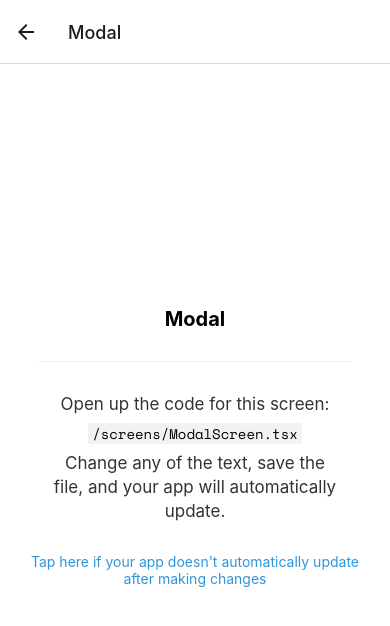
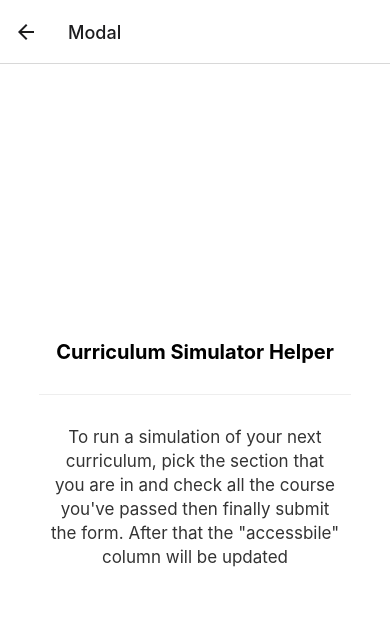
Before and after one commit to Curriculum-Simulator/curriculum-simulator-mobile, a React Native app: screen /Modal in a window 390 px wide. Shown: the top 626 px of the page. Built offline with nearby package versions, Linux system fonts and the light colour scheme; what expo-linking would draw is missing.

Commit message:
Move Modal Components from HomeScreen to SimulatorScreen

```diff
--- a/components/EditScreenInfo.tsx
+++ /dev/null
@@ -1,79 +0,0 @@
-import * as WebBrowser from 'expo-web-browser';
-import { StyleSheet, TouchableOpacity } from 'react-native';
-
-import Colors from '../constants/Colors';
-import { MonoText } from './StyledText';
-import { Text, View } from './Themed';
-
-export default function EditScreenInfo({ path }: { path: string }) {
-  return (
-    <View>
-      <View style={styles.getStartedContainer}>
-        <Text
-          style={styles.getStartedText}
-          lightColor="rgba(0,0,0,0.8)"
-          darkColor="rgba(255,255,255,0.8)">
-          Open up the code for this screen:
-        </Text>
-
-        <View
-          style={[styles.codeHighlightContainer, styles.homeScreenFilename]}
-          darkColor="rgba(255,255,255,0.05)"
-          lightColor="rgba(0,0,0,0.05)">
-          <MonoText>{path}</MonoText>
-        </View>
-
-        <Text
-          style={styles.getStartedText}
-          lightColor="rgba(0,0,0,0.8)"
-          darkColor="rgba(255,255,255,0.8)">
-          Change any of the text, save the file, and your app will automatically update.
-        </Text>
-      </View>
-
-      <View style={styles.helpContainer}>
-        <TouchableOpacity onPress={handleHelpPress} style={styles.helpLink}>
-          <Text style={styles.helpLinkText} lightColor={Colors.light.tint}>
-            Tap here if your app doesn't automatically update after making changes
-          </Text>
-        </TouchableOpacity>
-      </View>
-    </View>
-  );
-}
-
-function handleHelpPress() {
-  WebBrowser.openBrowserAsync(
-    'https://docs.expo.io/get-started/create-a-new-app/#opening-the-app-on-your-phonetablet'
-  );
-}
-
-const styles = StyleSheet.create({
-  getStartedContainer: {
-    alignItems: 'center',
-    marginHorizontal: 50,
-  },
-  homeScreenFilename: {
-    marginVertical: 7,
-  },
-  codeHighlightContainer: {
-    borderRadius: 3,
-    paddingHorizontal: 4,
-  },
-  getStartedText: {
-    fontSize: 17,
-    lineHeight: 24,
-    textAlign: 'center',
-  },
-  helpContainer: {
-    marginTop: 15,
-    marginHorizontal: 20,
-    alignItems: 'center',
-  },
-  helpLink: {
-    paddingVertical: 15,
-  },
-  helpLinkText: {
-    textAlign: 'center',
-  },
-});
--- /dev/null
+++ b/components/SimulatorScreenInfo.tsx
@@ -0,0 +1,51 @@
+import * as WebBrowser from 'expo-web-browser';
+import { StyleSheet, TouchableOpacity } from 'react-native';
+
+import Colors from '../constants/Colors';
+import { MonoText } from './StyledText';
+import { Text, View } from './Themed';
+
+export default function EditScreenInfo() {
+  return (
+    <View style={styles.getStartedContainer}>
+      <Text
+        style={styles.getStartedText}
+        lightColor="rgba(0,0,0,0.8)"
+        darkColor="rgba(255,255,255,0.8)">
+        To run a simulation of your next curriculum,
+        pick the section that you are in and check all the course you've passed then finally submit the form.
+        After that the "accessbile" column will be updated
+      </Text>
+    </View>
+  );
+}
+
+const styles = StyleSheet.create({
+  getStartedContainer: {
+    alignItems: 'center',
+    marginHorizontal: 50,
+  },
+  homeScreenFilename: {
+    marginVertical: 7,
+  },
+  codeHighlightContainer: {
+    borderRadius: 3,
+    paddingHorizontal: 4,
+  },
+  getStartedText: {
+    fontSize: 17,
+    lineHeight: 24,
+    textAlign: 'center',
+  },
+  helpContainer: {
+    marginTop: 15,
+    marginHorizontal: 20,
+    alignItems: 'center',
+  },
+  helpLink: {
+    paddingVertical: 15,
+  },
+  helpLinkText: {
+    textAlign: 'center',
+  },
+});
--- a/navigation/index.tsx
+++ b/navigation/index.tsx
@@ -66,9 +66,25 @@ function BottomTabNavigator() {
       <BottomTab.Screen
         name="Home"
         component={HomeScreen}
-        options={({ navigation }: RootTabScreenProps<'Home'>) => ({
+        options={{
           title: 'Home',
           tabBarIcon: ({ color }) => <TabBarIcon name="home" color={color} />,
+        }}
+      />
+      <BottomTab.Screen
+        name="Courses"
+        component={CourseScreen}
+        options={{
+          title: 'Courses',
+          tabBarIcon: ({ color }) => <TabBarIcon name="book" color={color} />,
+        }}
+      />
+      <BottomTab.Screen
+        name="Simulator"
+        component={SimulatorScreen}
+        options={({ navigation }: RootTabScreenProps<'Simulator'>) => ({
+          title: 'Simulator',
+          tabBarIcon: ({ color }) => <TabBarIcon name="gears" color={color}  />,
           headerRight: () => (
             <Pressable
               onPress={() => navigation.navigate('Modal')}
@@ -85,22 +101,6 @@ function BottomTabNavigator() {
           ),
         })}
       />
-      <BottomTab.Screen
-        name="Courses"
-        component={CourseScreen}
-        options={{
-          title: 'Courses',
-          tabBarIcon: ({ color }) => <TabBarIcon name="book" color={color} />,
-        }}
-      />
-      <BottomTab.Screen
-        name="Simulator"
-        component={SimulatorScreen}
-        options={{
-          title: 'Simulator',
-          tabBarIcon: ({ color }) => <TabBarIcon name="gears" color={color}  />,
-        }}
-      />
     </BottomTab.Navigator>
   );
 }
--- a/screens/ModalScreen.tsx
+++ b/screens/ModalScreen.tsx
@@ -1,15 +1,15 @@
 import { StatusBar } from 'expo-status-bar';
 import { Platform, StyleSheet } from 'react-native';
 
-import EditScreenInfo from '../components/EditScreenInfo';
+import EditScreenInfo from '../components/SimulatorScreenInfo';
 import { Text, View } from '../components/Themed';
 
 export default function ModalScreen() {
   return (
     <View style={styles.container}>
-      <Text style={styles.title}>Modal</Text>
+      <Text style={styles.title}>Curriculum Simulator Helper</Text>
       <View style={styles.separator} lightColor="#eee" darkColor="rgba(255,255,255,0.1)" />
-      <EditScreenInfo path="/screens/ModalScreen.tsx" />
+      <EditScreenInfo />
 
       {/* Use a light status bar on iOS to account for the black space above the modal */}
       <StatusBar style={Platform.OS === 'ios' ? 'light' : 'auto'} />
```
